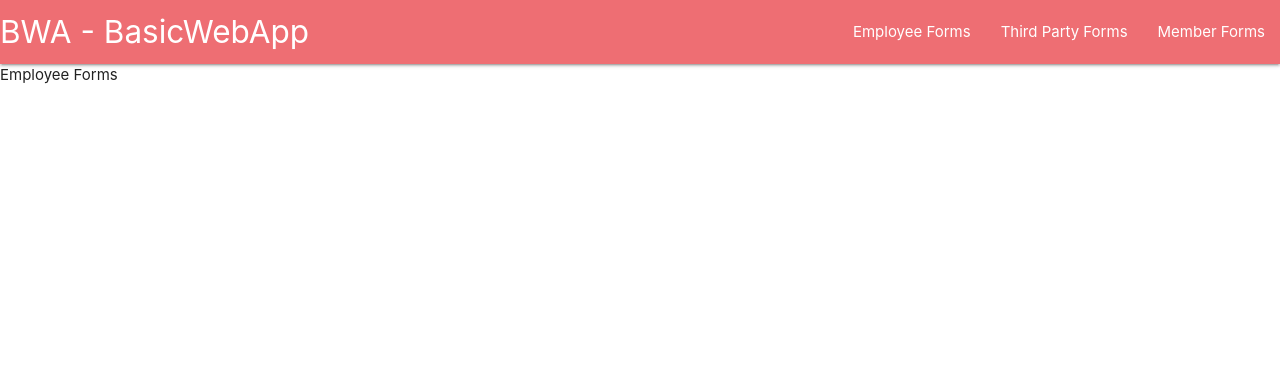
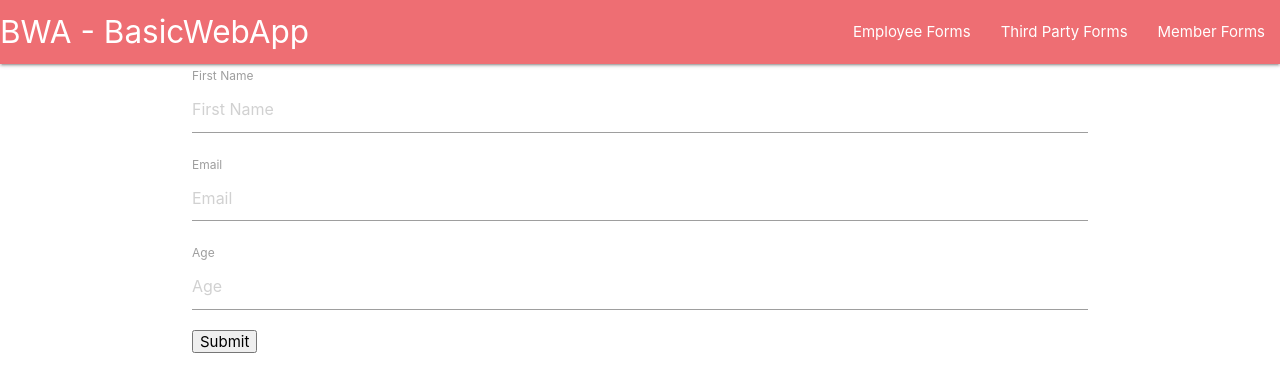
Before and after one commit to justinmorales1/basic-website, a React (Create React App) app: page /employees-forms in a window 1280 px wide. Shown: the top 392 px of the page. Built offline with nearby package versions, Linux system fonts and the light colour scheme.

Commit message:
Adding employee forms

```diff
--- a/src/components/TabOne/EmployeeForms.jsx
+++ b/src/components/TabOne/EmployeeForms.jsx
@@ -1,8 +1,49 @@
+import { Field, reduxForm } from 'redux-form'
 
-export default () => {
+const EmployeeForms  = (props) => {
+    const { handleSubmit} = props;
     return (
-        <div>
-            Employee Forms
-        </div>
+        <form onSubmit={handleSubmit}>
+            <div className="container">
+            <div>
+                <label>First Name</label>
+                <Field
+                    name="username"
+                    type="text"
+                    component="input"
+                    label="Username"
+                    placeholder="First Name"
+                    style={{marginBottom: '20px'}}
+                />
+            </div>
+            <div>
+                <label>Email</label>
+                <Field
+                    name="email"
+                    type="text"
+                    component="input"
+                    label="Email"
+                    placeholder="Email"
+                    style={{marginBottom: '20px'}}/>
+            </div>
+            <div>
+                <label>Age</label>
+                <Field
+                    name="age"
+                    type="text"
+                    component="input"
+                    label="Age"
+                    placeholder="Age"
+                    style={{marginBottom: '20px'}}/>
+            </div>
+                <button type="submit">
+                    Submit
+                </button>
+            </div>
+        </form>
     )
 }
+
+export default reduxForm({
+    form: 'employeeForm' // a unique identifier for this form
+})(EmployeeForms)
```
